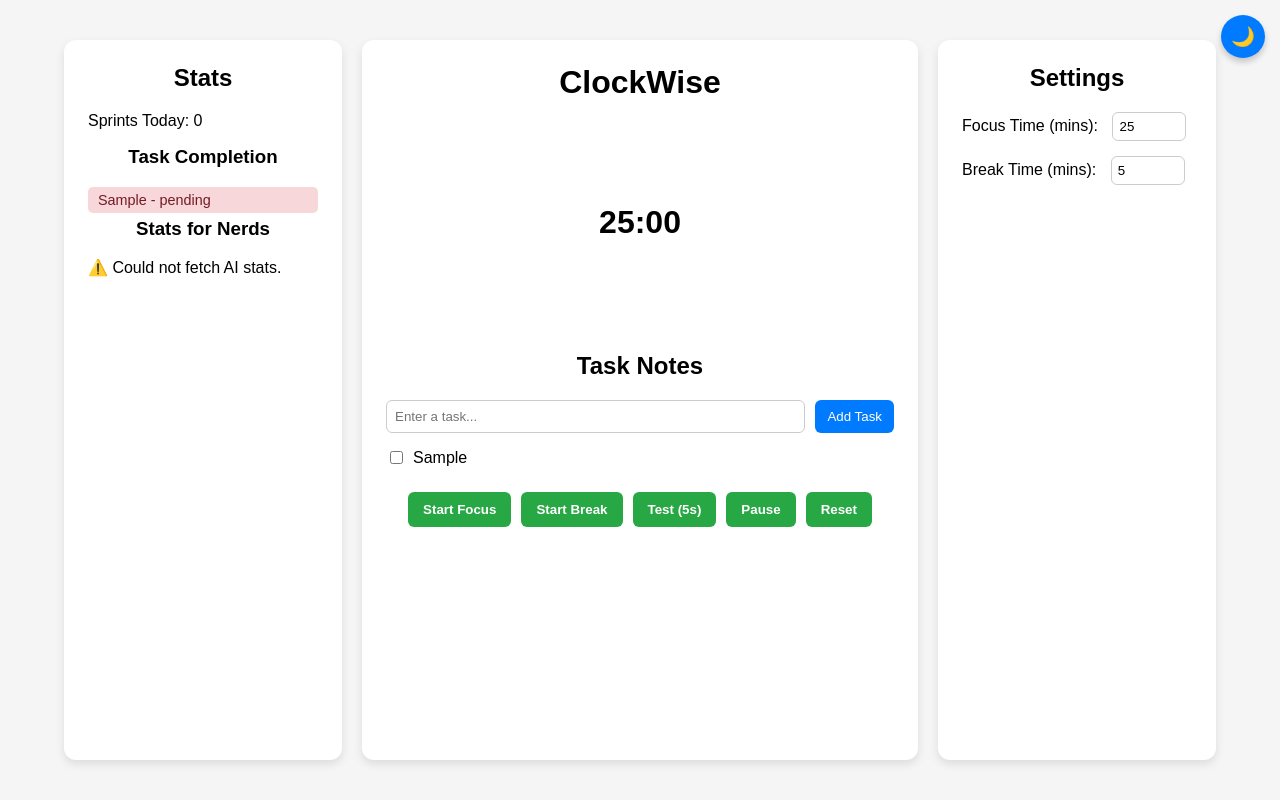
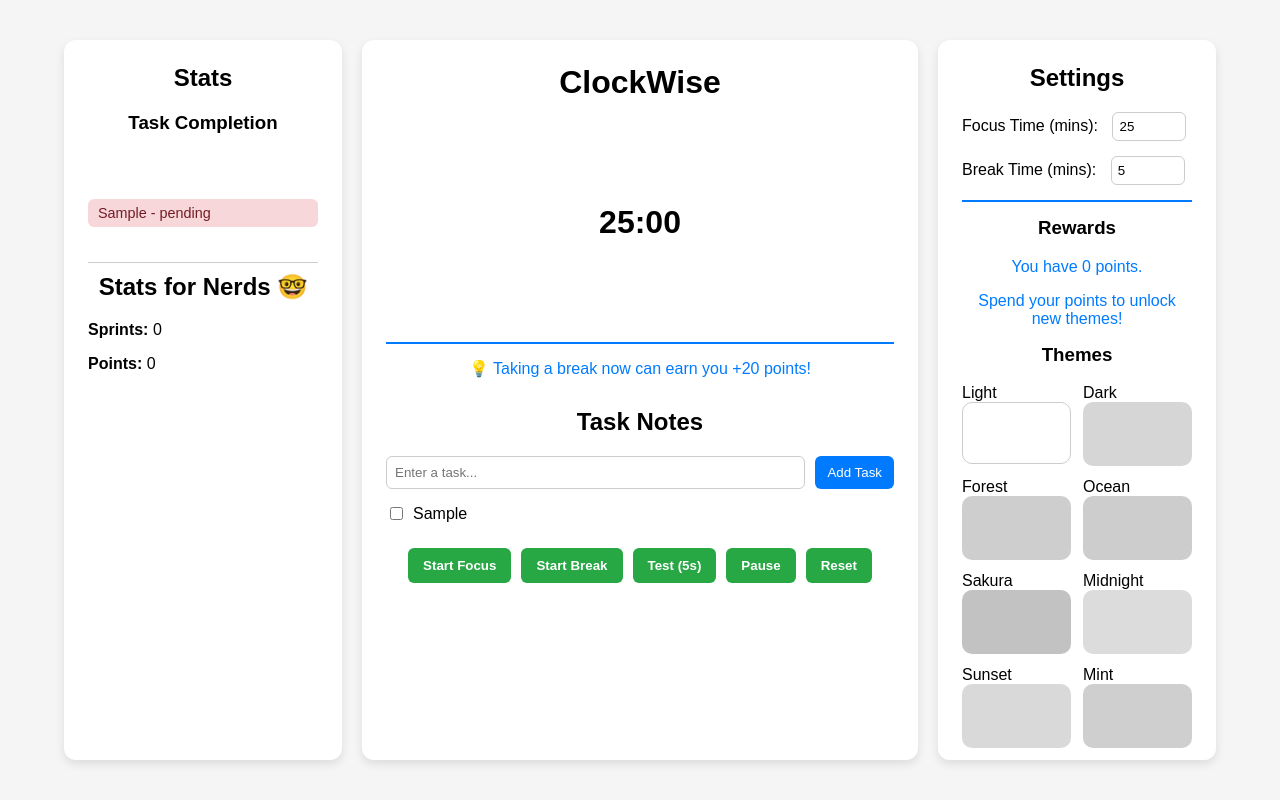
Before and after one commit to jcfpascua/ClockWise, a plain HTML site: page index.html in a window 1280 px wide. Both pictures are taken after typing "Sample" into the empty fields and a click on the button "Add Task". Drawn offline with Linux system fonts and the light colour scheme.

Commit message:
added features
- added points system
- added themes shop

```diff
--- a/index.html
+++ b/index.html
@@ -7,27 +7,34 @@
   <link rel="stylesheet" href="style.css">
 </head>
 <body>
-  <button id="dark-mode-toggle">🌙</button>
+  <!-- <button id="dark-mode-toggle">🌙</button> -->
 
   <div class="container">
 
-    <!-- Left Stats Panel -->
     <div class="stats-panel">
       <h2>Stats</h2>
-      <p>Sprints Today: <span id="sprint-count">0</span></p>
+      <!-- <p>Sprints Today: <span id="sprint-count">0</span></p> -->
 
-      <h3>Task Completion</h3>
+      <h3>Task Completion</h3><br><br>
       <div class="task-grid" id="task-grid"></div>
 
-      <h3>Stats for Nerds</h3>
-      <p id="ai-stats">No data yet.</p>
+      <!-- <h3>Stats for Nerds</h3> -->
+      <!-- <p id="ai-stats">No data yet.</p> -->
+
+          <!-- Stats Panel -->
+      <div class="stats">
+        <h2>Stats for Nerds 🤓</h2>
+        <p><strong>Sprints:</strong> <span id="sprint-count">0</span></p>
+        <p><strong>Points:</strong> <span id="points">0</span></p>
+        <div id="task-grid" class="task-grid"></div>
+        <!-- <p id="ai-stats">AI will analyze your progress here...</p> -->
+      </div>
     </div>
 
     <!-- Main App -->
     <div class="app">
       <h1>ClockWise</h1>
 
-      <!-- Timer -->
       <div class="timer-container">
         <svg class="progress-ring" width="200" height="200">
           <circle class="progress-ring__circle"
@@ -41,7 +48,12 @@
         <div class="time-display" id="time-display">00:00</div>
       </div>
 
-      <!-- Task Notes -->
+      <hr class="divider">
+      <div id="break-reward-info" class="reward-info">
+        💡 Taking a break can earn you points!
+      </div>
+
+
       <div class="task-notes">
         <h2>Task Notes</h2>
         <div class="task-input-row">
@@ -51,7 +63,6 @@
         <ul id="task-list"></ul>
       </div>
 
-      <!-- Controls -->
       <div class="controls">
         <button onclick="startFocusTimer()">Start Focus</button>
         <button onclick="startBreakTimer()">Start Break</button>
@@ -61,7 +72,6 @@
       </div>
     </div>
 
-    <!-- Right Settings Panel -->
     <div class="settings-panel">
       <h2>Settings</h2>
       <label>
@@ -72,10 +82,20 @@
         Break Time (mins):
         <input type="number" id="break-time" value="5" min="1">
       </label>
+
+      <hr class="divider">
+
+      <h3>Rewards</h3>
+      <div id="rewards-panel">
+        <p class="reward-info">Earn points by completing tasks or focus sessions.</p>
+        <p class="reward-info">Spend your points to unlock new themes!</p>
+      </div>
+
+      <h3>Themes</h3>
+      <div id="themes-panel" class="themes-grid"></div>
     </div>
-
   </div>
 
-  <script src="script.js"></script>
+  <script src="script1.js"></script>
 </body>
 </html>
--- /dev/null
+++ b/script1.js
@@ -0,0 +1,334 @@
+// ========== TIMER VARIABLES ==========
+let duration = 0;
+let timeLeft = 0;
+let timer = null;
+let isRunning = false;
+let focusSprints = 0;
+let breakSessions = 0;
+let tasks = [];
+let mode = "focus";
+let points = 0;
+let lastFocusDuration = 0;
+
+// ========== CIRCULAR TIMER PROGRESS ==========
+const circle = document.querySelector(".progress-ring__circle");
+const radius = circle.r.baseVal.value;
+const circumference = 2 * Math.PI * radius;
+circle.style.strokeDasharray = circumference;
+circle.style.strokeDashoffset = circumference;
+
+function setProgress(percent) {
+  const offset = circumference - percent * circumference;
+  circle.style.strokeDashoffset = offset;
+}
+
+// ========== TIMER FUNCTIONS ==========
+function setMode(minutes, newMode = "focus") {
+  resetTimer();
+  duration = minutes * 60;
+  timeLeft = duration;
+  mode = newMode;
+
+  if (newMode === "focus") lastFocusDuration = minutes;
+  updateDisplay();
+  setProgress(0);
+}
+
+function setTestMode() {
+  resetTimer();
+  duration = 5;
+  timeLeft = duration;
+  mode = "test";
+  updateDisplay();
+  setProgress(0);
+  startTimer();
+}
+
+function startTimer() {
+  if (isRunning || timeLeft <= 0) return;
+
+  if (mode === "focus" && tasks.length === 0) {
+    alert("⚠️ Please add at least one task before starting the timer.");
+    return;
+  }
+
+  isRunning = true;
+  timer = setInterval(() => {
+    timeLeft--;
+    updateDisplay();
+    setProgress((duration - timeLeft) / duration);
+
+    if (timeLeft <= 0) {
+      clearInterval(timer);
+      isRunning = false;
+
+      if (mode === "focus") {
+        focusSprints++;
+        points += 20;
+        updatePointsUI();
+        alert("⏰ Focus complete! Take a break?");
+        updateStatsUI();
+        updateBreakRewardInfo();
+      } else if (mode === "break") {
+        breakSessions++;
+        const reward = calculateBreakReward();
+        points += reward;
+        updatePointsUI();
+        alert(`☕ Break’s over! You earned +${reward} points!`);
+        updateStatsUI();
+        updateBreakRewardInfo();
+      } else if (mode === "test") {
+        alert("✅ Test complete!");
+      }
+    }
+  }, 1000);
+}
+
+function pauseTimer() {
+  clearInterval(timer);
+  isRunning = false;
+}
+
+function resetTimer() {
+  clearInterval(timer);
+  isRunning = false;
+  timeLeft = duration;
+  updateDisplay();
+  setProgress(0);
+}
+
+function updateDisplay() {
+  const minutes = Math.floor(timeLeft / 60);
+  const seconds = timeLeft % 60;
+  document.getElementById("time-display").textContent =
+    `${String(minutes).padStart(2, "0")}:${String(seconds).padStart(2, "0")}`;
+}
+
+// ========== TASK SYSTEM ==========
+function addTask() {
+  const input = document.getElementById("task-input");
+  const text = input.value.trim();
+  if (!text) return;
+
+  tasks.push({ text, status: "pending" });
+  input.value = "";
+  updateTaskList();
+  updateStatsUI();
+}
+
+function toggleTask(index) {
+  const prevStatus = tasks[index].status;
+  tasks[index].status = prevStatus === "done" ? "pending" : "done";
+
+  if (prevStatus === "pending" && tasks[index].status === "done") {
+    points += 10;
+    updatePointsUI();
+  }
+
+  updateTaskList();
+  updateStatsUI();
+}
+
+function updateTaskList() {
+  const list = document.getElementById("task-list");
+  list.innerHTML = "";
+  tasks.forEach((task, index) => {
+    const li = document.createElement("li");
+    li.innerHTML = `
+      <input type="checkbox" onchange="toggleTask(${index})" ${task.status === "done" ? "checked" : ""}>
+      <span>${task.text}</span>
+    `;
+    list.appendChild(li);
+  });
+}
+
+// ========== STATS (Task Completion Section) ==========
+function updateStatsUI() {
+  const sprintCount = document.getElementById("sprint-count");
+  const breakCount = document.getElementById("break-count");
+  if (sprintCount) sprintCount.textContent = focusSprints;
+  if (breakCount) breakCount.textContent = breakSessions;
+
+  const grid = document.getElementById("task-grid");
+  if (!grid) return;
+  grid.innerHTML = "";
+
+  const isDark = document.body.classList.contains("dark");
+
+  // Display ALL tasks — pending and done
+  if (tasks.length === 0) {
+    const empty = document.createElement("div");
+    empty.textContent = "No tasks yet.";
+    empty.style.opacity = "0.7";
+    grid.appendChild(empty);
+    return;
+  }
+
+  tasks.forEach(t => {
+    const div = document.createElement("div");
+    div.textContent = `${t.text} - ${t.status}`;
+    div.style.background = t.status === "done" ? "#d4edda" : "#f8d7da";
+    div.style.color = isDark
+      ? (t.status === "done" ? "#155724" : "#721c24")
+      : (t.status === "done" ? "#155724" : "#721c24");
+    div.style.padding = "6px 10px";
+    div.style.borderRadius = "6px";
+    div.style.marginBottom = "5px";
+    div.style.transition = "all 0.2s ease";
+    grid.appendChild(div);
+  });
+}
+
+// ========== POINTS, REWARDS, THEMES ==========
+function updatePointsUI() {
+  const pts = document.getElementById("points");
+  if (pts) pts.textContent = points;
+  updatePointsDisplay();
+  renderThemes();
+}
+
+function calculateBreakReward() {
+  let reward = 10;
+  if (focusSprints % 2 === 0) reward = 15;
+  if (lastFocusDuration >= 25) reward = 20;
+  return reward;
+}
+
+function updateBreakRewardInfo() {
+  const infoDiv = document.getElementById("break-reward-info");
+  if (!infoDiv) return;
+  const reward = calculateBreakReward();
+  infoDiv.textContent = `💡 Taking a break now can earn you +${reward} points!`;
+}
+
+// ========== SETTINGS ==========
+function startFocusTimer() {
+  let minutes = parseInt(document.getElementById("focus-time").value) || 25;
+  if (minutes < 1) minutes = 1;
+  setMode(minutes, "focus");
+  startTimer();
+  updateBreakRewardInfo();
+}
+
+function startBreakTimer() {
+  let minutes = parseInt(document.getElementById("break-time").value) || 5;
+  if (minutes < 1) minutes = 1;
+  setMode(minutes, "break");
+  startTimer();
+  updateBreakRewardInfo();
+}
+
+// ========== DISTRACTION ALERT ==========
+document.addEventListener("visibilitychange", () => {
+  if (document.hidden && isRunning && mode === "focus") {
+    alert("🚨 Stay focused! Your session isn’t over yet.");
+  }
+});
+
+// ========== REWARDS + THEMES ==========
+let unlockedThemes = ['light'];
+let selectedTheme = 'light';
+
+const themes = [
+  { id: 'light', name: 'Light', colors: { bg: '#f5f5f5', text: '#000', panel: '#fff', accent: '#007bff' } },
+  { id: 'dark', name: 'Dark', colors: { bg: '#121212', text: '#e0e0e0', panel: '#1e1e1e', accent: '#bb86fc' } },
+  { id: 'forest', name: 'Forest', colors: { bg: '#e8f5e9', text: '#1b5e20', panel: '#c8e6c9', accent: '#43a047' } },
+  { id: 'ocean', name: 'Ocean', colors: { bg: '#e3f2fd', text: '#0d47a1', panel: '#bbdefb', accent: '#2196f3' } },
+  { id: 'sakura', name: 'Sakura', colors: { bg: '#fff0f5', text: '#880e4f', panel: '#f8bbd0', accent: '#ec407a' } },
+  { id: 'midnight', name: 'Midnight', colors: { bg: '#0b132b', text: '#f8f9fa', panel: '#1c2541', accent: '#5bc0be' } },
+  { id: 'sunset', name: 'Sunset', colors: { bg: '#fff3e0', text: '#e65100', panel: '#ffe0b2', accent: '#ff9800' } },
+  { id: 'mint', name: 'Mint', colors: { bg: '#e8fdf5', text: '#004d40', panel: '#b2fef7', accent: '#26a69a' } },
+  { id: 'lavender', name: 'Lavender', colors: { bg: '#f3e5f5', text: '#4a148c', panel: '#e1bee7', accent: '#9c27b0' } },
+  { id: 'sand', name: 'Sand', colors: { bg: '#fff8e1', text: '#795548', panel: '#ffe082', accent: '#ffca28' } },
+  { id: 'ice', name: 'Ice', colors: { bg: '#e0f7fa', text: '#01579b', panel: '#b2ebf2', accent: '#00bcd4' } },
+  { id: 'ember', name: 'Ember', colors: { bg: '#fff5f5', text: '#b71c1c', panel: '#ffcdd2', accent: '#e53935' } },
+];
+
+function applyTheme(themeId) {
+  const theme = themes.find(t => t.id === themeId);
+  if (!theme) return;
+  selectedTheme = themeId;
+
+  document.body.style.background = theme.colors.bg;
+  document.body.style.color = theme.colors.text;
+  document.querySelectorAll('.stats-panel, .settings-panel, .app').forEach(el => {
+    el.style.background = theme.colors.panel;
+    el.style.color = theme.colors.text;
+  });
+  document.documentElement.style.setProperty('--accent', theme.colors.accent);
+  document.querySelectorAll('.theme-option').forEach(opt => {
+    opt.classList.toggle('selected', opt.dataset.id === themeId);
+  });
+}
+
+function renderThemes() {
+  const panel = document.getElementById('themes-panel');
+  if (!panel) return;
+  panel.innerHTML = '';
+
+  themes.forEach(theme => {
+    const wrapper = document.createElement('div');
+    wrapper.className = 'theme-wrapper';
+
+    const label = document.createElement('div');
+    label.className = 'theme-label';
+    label.textContent = theme.name;
+
+    const div = document.createElement('div');
+    div.className = 'theme-option';
+    div.dataset.id = theme.id;
+    div.dataset.tooltip = unlockedThemes.includes(theme.id)
+      ? theme.name
+      : `${theme.name} - Unlock for 20 points`;
+
+    // 🎨 Special case for Light theme preview
+    if (theme.id === 'light') {
+      div.style.background = '#ffffff';
+      div.style.border = '1px solid #ccc';
+    } else {
+      div.style.background = theme.colors.accent;
+    }
+
+    if (!unlockedThemes.includes(theme.id)) div.classList.add('locked');
+    if (selectedTheme === theme.id) div.classList.add('selected');
+
+    div.addEventListener('click', () => handleThemeClick(theme.id));
+
+    wrapper.appendChild(label);
+    wrapper.appendChild(div);
+    panel.appendChild(wrapper);
+  });
+}
+
+
+function handleThemeClick(themeId) {
+  if (unlockedThemes.includes(themeId)) {
+    applyTheme(themeId);
+  } else if (points >= 20) {
+    if (confirm(`Unlock ${themeId} theme for 20 points?`)) {
+      points -= 20;
+      unlockedThemes.push(themeId);
+      renderThemes();
+      applyTheme(themeId);
+      updatePointsUI();
+    }
+  } else {
+    alert("Not enough points!");
+  }
+}
+
+function updatePointsDisplay() {
+  const rewardInfo = document.querySelector('#rewards-panel .reward-info');
+  if (rewardInfo) rewardInfo.textContent = `You have ${points} points.`;
+}
+
+// ========== INITIAL SETUP ==========
+document.addEventListener('DOMContentLoaded', () => {
+  setMode(25, "focus");
+  updatePointsUI();
+  updateBreakRewardInfo();
+  updatePointsDisplay();
+  renderThemes();
+  applyTheme(selectedTheme);
+  updateStatsUI(); // ✅ ensures stats section is ready on load
+});
--- a/style.css
+++ b/style.css
@@ -1,4 +1,3 @@
-/* General page styling */
 body {
   font-family: Arial, sans-serif;
   background: #f5f5f5;
@@ -29,7 +28,6 @@ body.dark button {
   color: #fff;
 }
 
-/* Dark mode toggle */
 #dark-mode-toggle {
   position: fixed;
   top: 15px;
@@ -48,7 +46,6 @@ body.dark button {
   background: #0056b3;
 }
 
-/* 3-column grid */
 .container {
   display: grid;
   grid-template-columns: 1fr 2fr 1fr;
@@ -58,7 +55,6 @@ body.dark button {
   height: 90vh;
 }
 
-/* Shared panel styling */
 .stats-panel,
 .app,
 .settings-panel {
@@ -69,13 +65,18 @@ body.dark button {
   overflow-y: auto;
 }
 
-/* Titles */
+.stats {
+  margin-top: 30px;
+  padding-top: 10px;
+  border-top: 1px solid var(--border-color, #ccc); /* optional separator line */
+}
+
+
 h1, h2, h3 {
   margin-top: 0;
   text-align: center;
 }
 
-/* Timer styling */
 .timer-container {
   position: relative;
   width: 200px;
@@ -143,7 +144,6 @@ h1, h2, h3 {
   background: #0056b3;
 }
 
-/* Task grid inside stats panel */
 .task-grid {
   display: flex;
   flex-direction: column;
@@ -191,3 +191,72 @@ h1, h2, h3 {
 .controls button:hover {
   background: #218838;
 }
+
+.divider {
+  border: none;
+  border-top: 2px solid var(--accent, #ccc);
+  margin: 15px 0;
+}
+
+.reward-info {
+  text-align: center;
+  font-size: 1rem;
+  font-weight: 500;
+  color: var(--accent, #333);
+}
+body.dark .reward-info {
+  color: #f8f9fa;
+}
+
+/* Theme panel styling */
+.themes-grid {
+  display: grid;
+  grid-template-columns: repeat(auto-fit, minmax(80px, 1fr));
+  gap: 12px;
+  margin-top: 10px;
+}
+
+.theme-option {
+  height: 60px;
+  border-radius: 10px;
+  cursor: pointer;
+  position: relative;
+  border: 2px solid transparent;
+  transition: transform 0.2s, opacity 0.3s, border 0.3s;
+}
+
+.theme-option:hover {
+  transform: scale(1.05);
+}
+
+.theme-option.locked {
+  opacity: 0.4;
+  filter: grayscale(100%);
+  cursor: not-allowed;
+}
+
+.theme-option.selected {
+  border-color: #007bff;
+}
+
+/* Tooltip */
+.theme-option::after {
+  content: attr(data-tooltip);
+  position: absolute;
+  bottom: -24px;
+  left: 50%;
+  transform: translateX(-50%);
+  background: rgba(0,0,0,0.75);
+  color: white;
+  font-size: 0.7rem;
+  padding: 3px 6px;
+  border-radius: 4px;
+  opacity: 0;
+  pointer-events: none;
+  transition: opacity 0.3s;
+  white-space: nowrap;
+}
+
+.theme-option:hover::after {
+  opacity: 1;
+}
```
